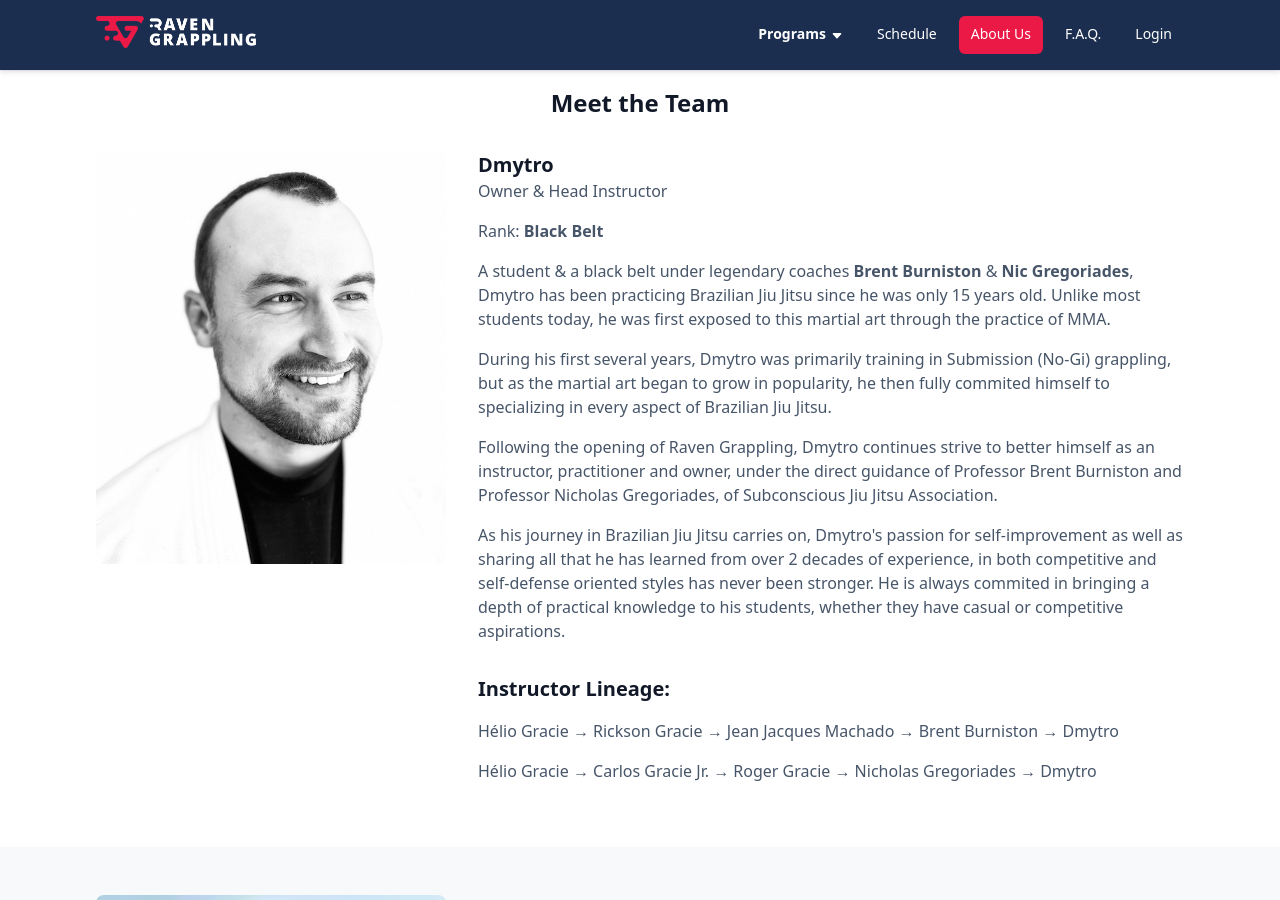
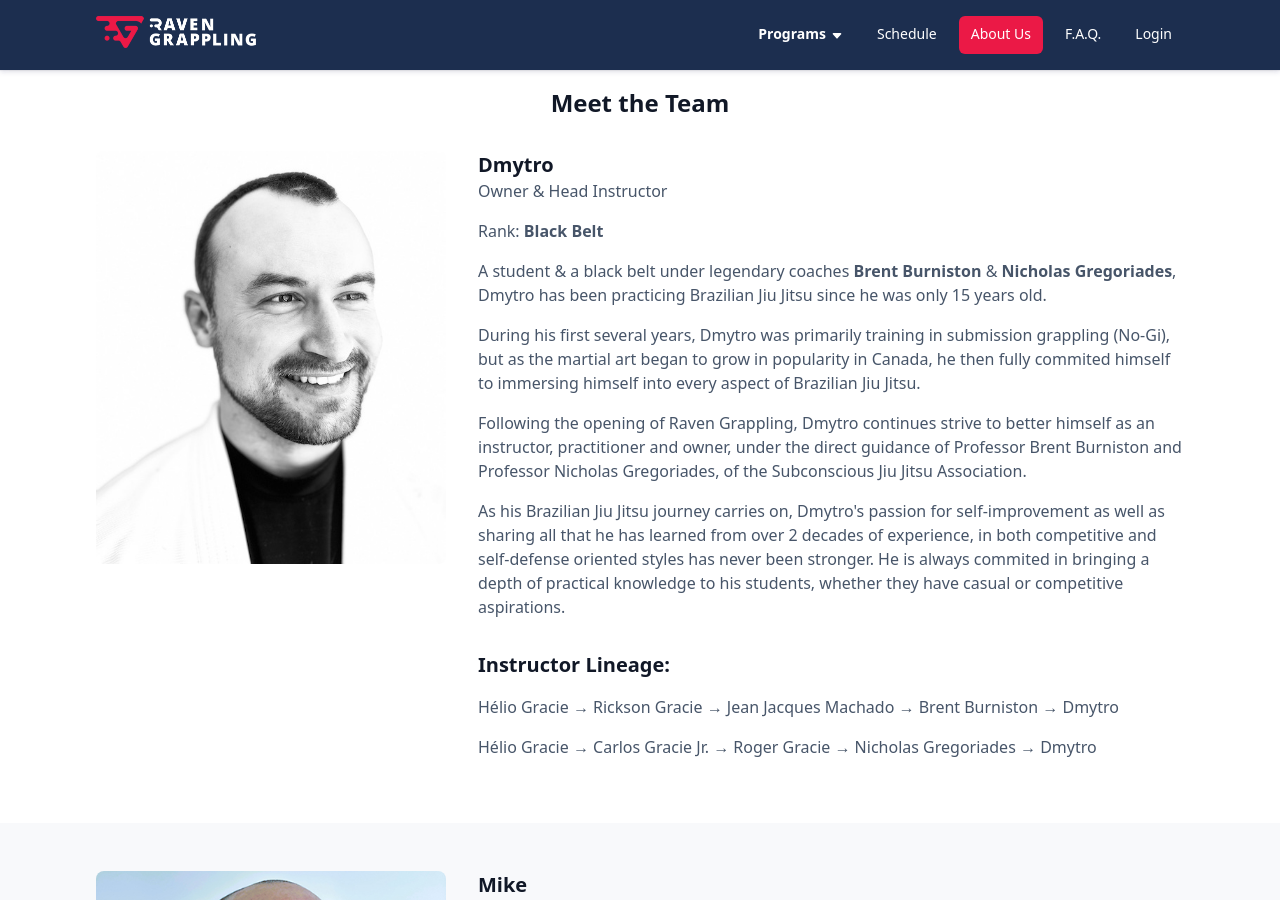
Before and after one commit to RavenGrappling/RavenGrappling.github.io, a Jekyll site: the page built from pages/about-us.html, in a window 1280 px wide and 900 px high, scrolled down 535 px. Built offline with Jekyll 4.4.1, drawn with Linux system fonts in a browser that asks for light colours.

Commit message:
Update about-us.html

```diff
--- a/pages/about-us.html
+++ b/pages/about-us.html
@@ -45,16 +45,16 @@ permalink: /about-us
        Rank:<strong> Black Belt</strong>
       </p>
       <p>
-        A student & a black belt under legendary coaches <strong>Brent Burniston</strong> & <strong>Nic Gregoriades</strong>, Dmytro has been practicing Brazilian Jiu Jitsu since he was only 15 years old. Unlike most students today, he was first exposed to this martial art through the practice of MMA.
+        A student & a black belt under legendary coaches <strong>Brent Burniston</strong> & <strong>Nicholas Gregoriades</strong>, Dmytro has been practicing Brazilian Jiu Jitsu since he was only 15 years old.
       </p>
       <p>
-        During his first several years, Dmytro was primarily training in Submission (No-Gi) grappling, but as the martial art began to grow in popularity, he then fully commited himself to specializing in every aspect of Brazilian Jiu Jitsu.
+        During his first several years, Dmytro was primarily training in submission grappling (No-Gi), but as the martial art began to grow in popularity in Canada, he then fully commited himself to immersing himself into every aspect of Brazilian Jiu Jitsu.
       </p>
       <p>
-        Following the opening of Raven Grappling, Dmytro continues strive to better himself as an instructor, practitioner and owner, under the direct guidance of Professor Brent Burniston and Professor Nicholas Gregoriades, of Subconscious Jiu Jitsu Association.
+        Following the opening of Raven Grappling, Dmytro continues strive to better himself as an instructor, practitioner and owner, under the direct guidance of Professor Brent Burniston and Professor Nicholas Gregoriades, of the Subconscious Jiu Jitsu Association.
       </p>
       <p>
-        As his journey in Brazilian Jiu Jitsu carries on, Dmytro's passion for self-improvement as well as sharing all that he has learned from over 2 decades of experience, in both competitive and self-defense oriented styles has never been stronger. He is always commited in bringing a depth of practical knowledge to his students, whether they have casual or competitive aspirations.
+        As his Brazilian Jiu Jitsu journey carries on, Dmytro's passion for self-improvement as well as sharing all that he has learned from over 2 decades of experience, in both competitive and self-defense oriented styles has never been stronger. He is always commited in bringing a depth of practical knowledge to his students, whether they have casual or competitive aspirations.
       </p>
       <h3>Instructor Lineage:</h3>
       <p>
```
